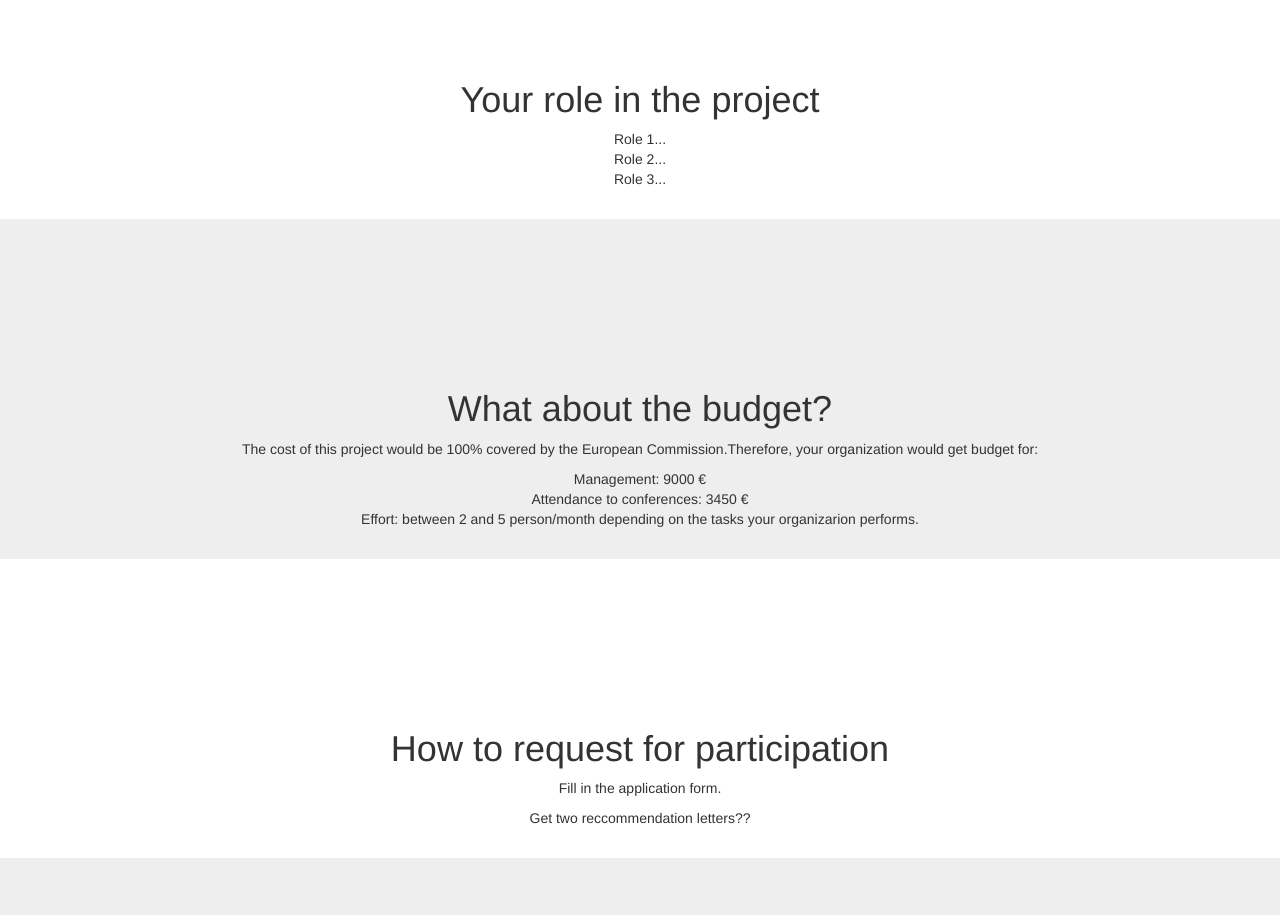
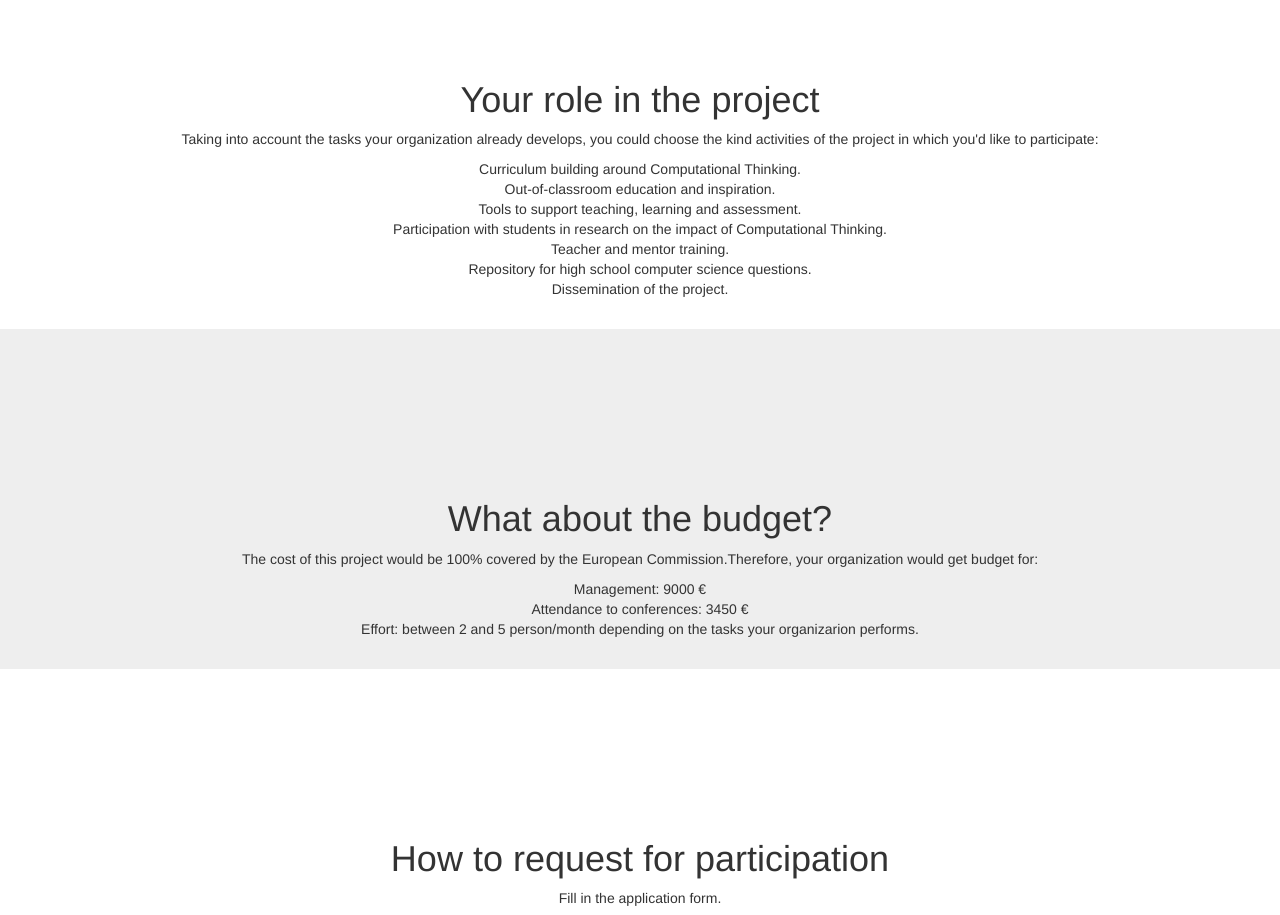
Before and after one commit to kgblll/gotostem, a plain HTML site: page index.html in a window 1280 px wide. Shown: the part 1240-2155 px from the top of the page. Drawn offline with nearby package versions, Linux system fonts and the light colour scheme.

Commit message:
Modify 'Your role' section

```diff
--- a/index.html
+++ b/index.html
@@ -120,10 +120,15 @@
                     <h1>Your role in the project</h1>
                 </div>
             </div>
+	    <p>Taking into account the tasks your organization already develops, you could choose the kind activities of the project in which you'd like to participate:</p>
 	    <ul class="list-unstyled">
-		<li>Role 1...</li>
-		<li>Role 2...</li>
-		<li>Role 3...</li>
+		<li>Curriculum building around Computational Thinking.</li>
+		<li>Out-of-classroom education and inspiration.</li>
+		<li>Tools to support teaching, learning and assessment.</li>
+		<li>Participation with students in research on the impact of Computational Thinking.</li>
+		<li>Teacher and mentor training.</li>
+		<li>Repository for high school computer science questions.</li>
+		<li>Dissemination of the project.</li>
             </ul>
             </br>
         </div>
```
